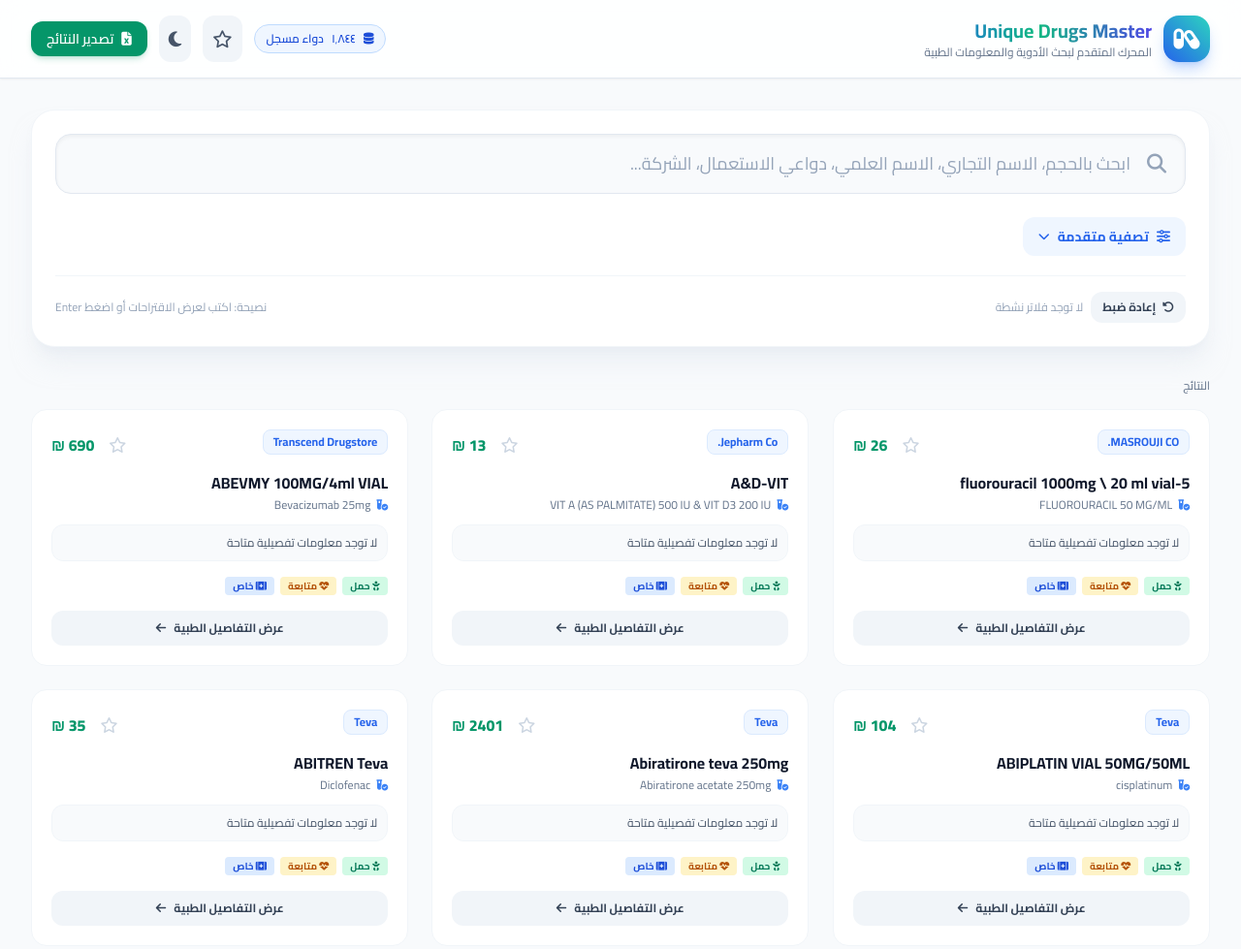
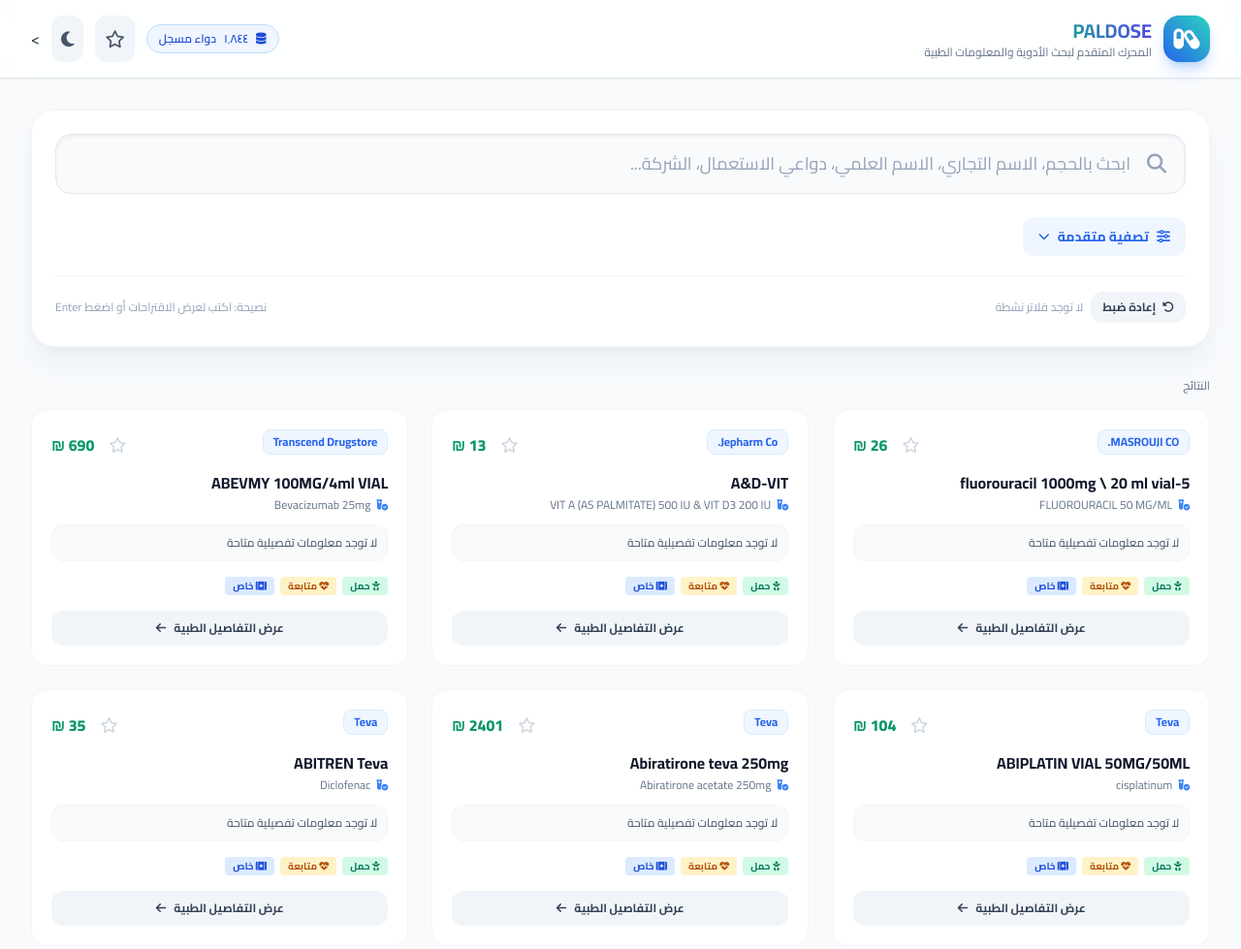
Before and after one commit to mohammediashawahna-art/Paldose-, a plain HTML site: page index.html in a window 1280 px wide. Shown: the top 979 px of the page at 97% size. Drawn offline with nearby package versions, Linux system fonts and the light colour scheme.

Commit message:
Update index.html

```diff
--- a/index.html
+++ b/index.html
@@ -4,7 +4,7 @@
     <meta charset="UTF-8">
     <meta name="viewport" content="width=device-width, initial-scale=1.0">
     <link rel="canonical" href="https://paldose.com/">
-    <title>دليل الأدوية الشامل والمتطور | Unique Drugs Master</title>
+    <title>PALDOSE</title>
     <!-- Tailwind CSS -->
     <script src="https://cdn.tailwindcss.com"></script>
     <script>
@@ -97,7 +97,7 @@
                 </div>
                 <div>
                     <h1 class="text-xl font-bold bg-gradient-to-r from-blue-600 via-teal-500 to-indigo-600 bg-clip-text text-transparent">
-                        Unique Drugs Master
+PALDOSE
                     </h1>
                     <p class="text-xs text-slate-500 dark:text-slate-400 font-medium">المحرك المتقدم لبحث الأدوية والمعلومات الطبية</p>
                 </div>
@@ -116,11 +116,7 @@
                 </button>
                 <button id="theme-toggle" title="تبديل الوضع الليلي" aria-label="تبديل الوضع الليلي" class="p-2.5 rounded-xl bg-slate-100 dark:bg-slate-800 text-slate-600 dark:text-slate-300 hover:bg-slate-200 dark:hover:bg-slate-700 transition focus-ring">
                     <i id="theme-icon" class="fa-solid fa-moon text-lg"></i>
-                </button>
-
-                <button onclick="exportToCSV()" class="hidden sm:flex items-center gap-2 px-4 py-2 bg-emerald-600 hover:bg-emerald-700 text-white rounded-xl text-sm font-semibold shadow-md shadow-emerald-600/20 transition">
-                    <i class="fa-solid fa-file-excel"></i>
-                    <span>تصدير النتائج</span>
+                </button>>
                 </button>
             </div>
         </div>
```
